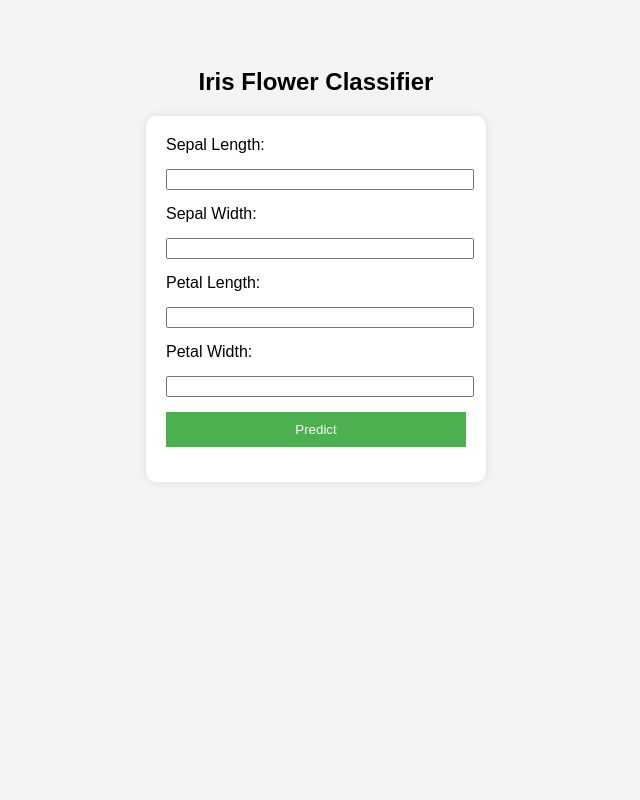
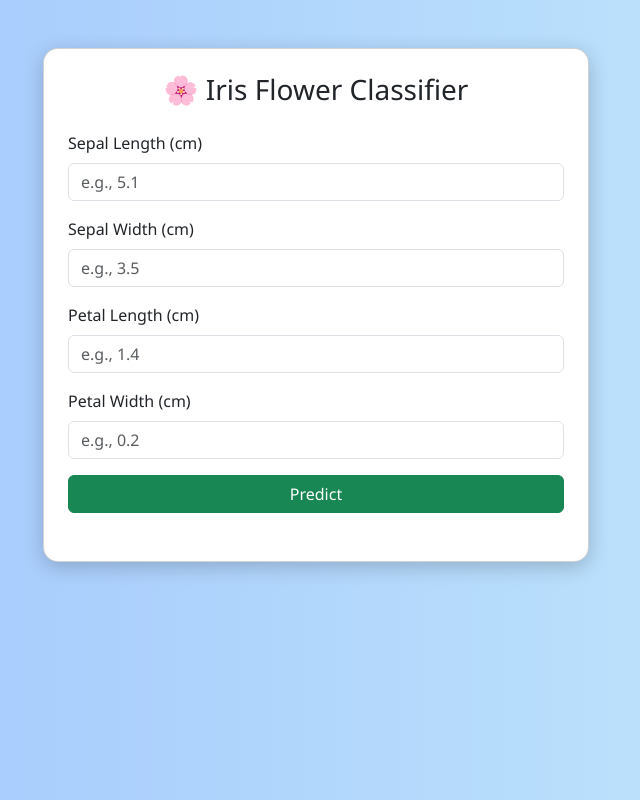
Before and after one commit to Bhawanakalaga/ML_web_service_project, a plain HTML site: page templates/index.html in a window 1280 px wide. Shown: the whole page, without its empty margins (324-964 px from the left). Drawn offline with nearby package versions, Linux system fonts and the light colour scheme.

Commit message:
Update index.html

```diff
--- a/templates/index.html
+++ b/templates/index.html
@@ -1,65 +1,77 @@
 <!DOCTYPE html>
-<html>
+<html lang="en">
 <head>
+    <meta charset="UTF-8">
     <title>Iris Flower Prediction</title>
+    <meta name="viewport" content="width=device-width, initial-scale=1">
+    <!-- Bootstrap 5 CDN -->
+    <link href="https://cdn.jsdelivr.net/npm/bootstrap@5.3.0/dist/css/bootstrap.min.css" rel="stylesheet">
     <style>
         body {
-            font-family: Arial, sans-serif;
-            padding: 40px;
-            background-color: #f4f4f4;
+            background: linear-gradient(to right, #a1c4fd, #c2e9fb);
+            font-family: 'Segoe UI', Tahoma, Geneva, Verdana, sans-serif;
         }
-        form {
-            background: #fff;
-            padding: 20px;
-            border-radius: 10px;
-            width: 300px;
-            margin: auto;
-            box-shadow: 0px 0px 10px rgba(0,0,0,0.1);
-        }
-        label, input, button {
-            display: block;
-            width: 100%;
-            margin-bottom: 15px;
-        }
-        button {
-            background-color: #4CAF50;
-            color: white;
-            padding: 10px;
-            border: none;
-            cursor: pointer;
-        }
-        h2, h3 {
-            text-align: center;
+        .card {
+            border-radius: 15px;
+            box-shadow: 0 5px 20px rgba(0,0,0,0.2);
         }
         #result {
-            color: blue;
-            text-align: center;
+            font-weight: bold;
+            font-size: 1.25rem;
+        }
+        .spinner-border {
+            display: none;
+            margin-left: 10px;
         }
     </style>
 </head>
 <body>
-    <h2>Iris Flower Classifier</h2>
-    <form id="predictForm">
-        <label>Sepal Length:</label>
-        <input type="number" step="any" id="sepal_length" required>
+    <div class="container mt-5">
+        <div class="row justify-content-center">
+            <div class="col-md-6">
+                <div class="card p-4">
+                    <h3 class="text-center mb-4">🌸 Iris Flower Classifier</h3>
+                    <form id="predictForm">
+                        <div class="mb-3">
+                            <label for="sepal_length" class="form-label">Sepal Length (cm)</label>
+                            <input type="number" step="any" class="form-control" id="sepal_length" required placeholder="e.g., 5.1">
+                        </div>
+                        <div class="mb-3">
+                            <label for="sepal_width" class="form-label">Sepal Width (cm)</label>
+                            <input type="number" step="any" class="form-control" id="sepal_width" required placeholder="e.g., 3.5">
+                        </div>
+                        <div class="mb-3">
+                            <label for="petal_length" class="form-label">Petal Length (cm)</label>
+                            <input type="number" step="any" class="form-control" id="petal_length" required placeholder="e.g., 1.4">
+                        </div>
+                        <div class="mb-3">
+                            <label for="petal_width" class="form-label">Petal Width (cm)</label>
+                            <input type="number" step="any" class="form-control" id="petal_width" required placeholder="e.g., 0.2">
+                        </div>
+                        <div class="d-grid">
+                            <button type="submit" class="btn btn-success">
+                                Predict
+                                <span class="spinner-border spinner-border-sm" role="status" aria-hidden="true"></span>
+                            </button>
+                        </div>
+                    </form>
+                    <div class="text-center mt-4">
+                        <div id="result" class="text-primary"></div>
+                    </div>
+                </div>
+            </div>
+        </div>
+    </div>
 
-        <label>Sepal Width:</label>
-        <input type="number" step="any" id="sepal_width" required>
-
-        <label>Petal Length:</label>
-        <input type="number" step="any" id="petal_length" required>
-
-        <label>Petal Width:</label>
-        <input type="number" step="any" id="petal_width" required>
-
-        <button type="submit">Predict</button>
-    </form>
-
-    <h3 id="result"></h3>
-
+    <!-- Bootstrap JS & Fetch Script -->
     <script>
         document.getElementById('predictForm').addEventListener('submit', function(e) {
             e.preventDefault();
+
+            const spinner = document.querySelector('.spinner-border');
+            const resultDiv = document.getElementById('result');
+            resultDiv.textContent = '';
+            spinner.style.display = 'inline-block';
 
             const features = [
                 parseFloat(document.getElementById('sepal_length').value),
@@ -75,13 +87,15 @@
             })
             .then(response => response.json())
             .then(data => {
-                const classes = ["Setosa", "Versicolor", "Virginica"];
-                document.getElementById('result').innerText = data.prediction !== undefined
+                const classes = ["Setosa 🌸", "Versicolor 🌼", "Virginica 🌺"];
+                spinner.style.display = 'none';
+                resultDiv.textContent = data.prediction !== undefined
                     ? "Prediction: " + classes[data.prediction]
                     : "Error: " + data.error;
             })
             .catch(error => {
-                document.getElementById('result').innerText = "Error: " + error;
+                spinner.style.display = 'none';
+                resultDiv.textContent = "Error: " + error;
             });
         });
     </script>
```
